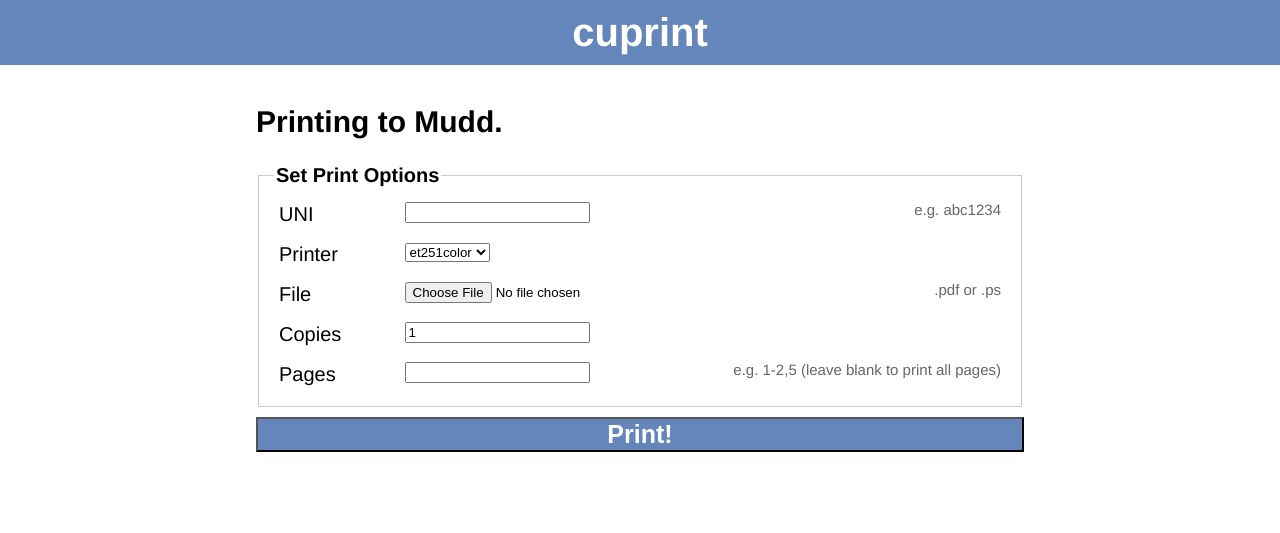
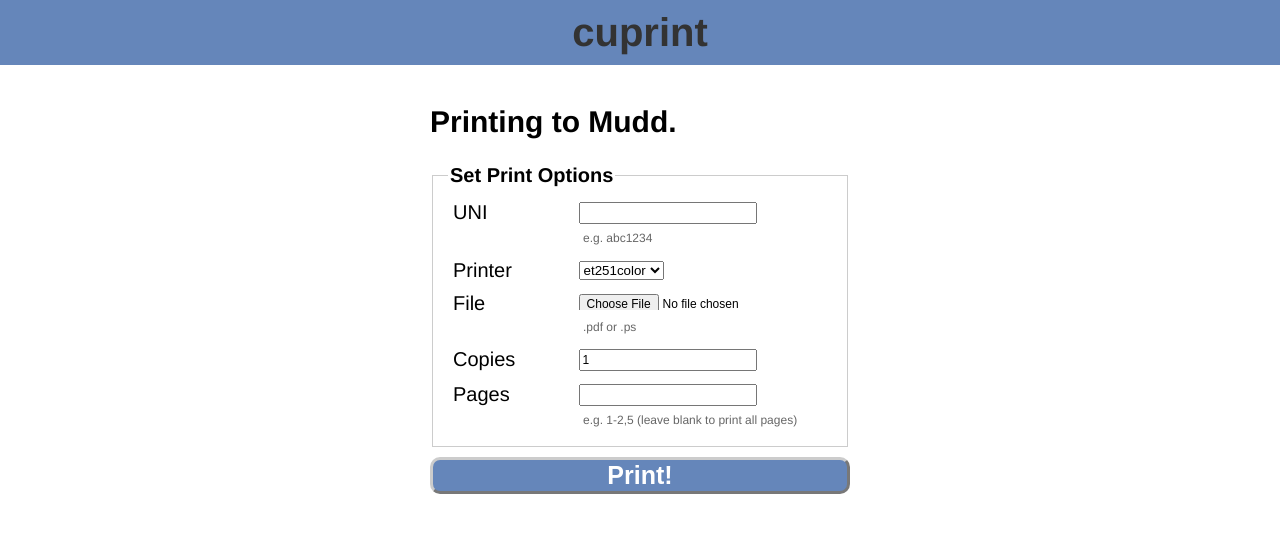
Before and after one commit to adi-archive/cuprint, a Flask app: page /mudd/print in a window 1280 px wide. Shown: the top 533 px of the page. Run offline with Flask 2, Linux system fonts and the light colour scheme; parts of the project's set-up code (start-up, migrations or seed data) failed here and were passed over.

Commit message:
Some CSS tweaks.

```diff
--- a/static/main.css
+++ b/static/main.css
@@ -1,5 +1,5 @@
 html {
-    font-family: Helvetica, Arial, sans-serif;
+  font-family: "Myriad Pro", Helvetica, Arial, sans-serif;
   font-size: 20px;
 }
 
@@ -8,17 +8,18 @@
 }
 
 body div {
-    width: 60%;
+  width: 400px;
   margin: 0 auto;
+}
+
+body#printer div {
+  width: 420px;
 }
 
 h1 {
   color: #fff;
   background-color: #6586BA;
   margin: 0 0 1em 0;
-    display: block;
-    width: 100%;
-    padding: .25em 0;
   text-align: center;
 }
 
@@ -26,7 +27,7 @@
   margin-top: 1em;
 }
 
-ul {
+#buildings ul {
   list-style-type: none;
   -webkit-column-count: 2;
   -moz-column-count: 2;
@@ -36,19 +37,35 @@
   margin-left: -.5em;
 }
 
-li {
-    padding: .5em 0;
+#buildings li {
+  width: 200px;
+  height: 2.1em;
 }
+
 
 a, a:visited {
   color: #333;
   text-decoration: none;
   padding: .5em;
+  width: 200px;
+  display: block;
 }
 
 a:hover {
   color: #fff;
   background-color: #6586BA;
+}
+
+h1 a, h1 a:visited {
+  color: #fff;
+  display: block;
+  width: 100%;
+  padding: .25em 0;
+}
+
+h1 a:hover {
+  color: #333;
+  background-color: none;
 }
 
 /* Form styles based on
@@ -66,8 +83,9 @@
 
 form.printform label {
   display: inline-block;
-  line-height: 1.5;
+  line-height: 1.0;
   vertical-align: top;
+  padding-top: 3px;
 }
 
 form.printform fieldset ol {
@@ -110,17 +128,34 @@
   margin-left: 123px; /* Width plus 3 (html space) */
 }
 
+form.printform input {
+  height: 16px;
+  font-size: 12px;
+  width: 170px;
+}
+
 form.printform button {
   width: 100%;
   font-size: 1.25em;
   font-weight: bold;
   color: #fff;
   background-color: #6586BA;
+  border: 3px solid #ccc;
+  border-style: outset;
+  -moz-border-radius:     10px;
+  -webkit-border-radius:  10px;
+  border-radius:          10px;
+}
+
+form.printform button:active {
+  background-color: #666;
+  border: 3px solid #ccc;
+  border-style: inset;
 }
 
 form.printform small {
-    line-height: 1.5;
-    float: right;
+  margin: 0 0 0 130px;
   color: #666;
-    font-size: .75em;
+  font-size: .6em;
+  width: 250px;
 }
--- a/templates/base.html
+++ b/templates/base.html
@@ -7,8 +7,8 @@
     <link href="/static/main.css" rel="stylesheet" type="text/css"/>
     {% endblock %}
   </head>
-  <body>
-  <h1>cuprint</h1>
+  <body id="{% block pageid %}{% endblock %}">
+  <h1><a href="/">cuprint</a></h1>
   <div>
   {% block body %}
   {% endblock %}
--- a/templates/buildings.html
+++ b/templates/buildings.html
@@ -1,5 +1,5 @@
 {% extends "base.html" %}
-
+{% block pageid %}buildings{% endblock %}
 {% block body %}
 	<h2>Choose a building.</h2>
     <ul id="buildings">
--- a/templates/printers.html
+++ b/templates/printers.html
@@ -1,5 +1,5 @@
 {% extends "base.html" %}
-
+{% block pageid %}printer{% endblock %}
 {% block body %}
 	<h2>Printing to {{building|unslugify}}.</h2>
 	<form action="../print" method="post" enctype="multipart/form-data" class="printform">
@@ -9,6 +9,7 @@
 			<li>
 				<label for="uni">UNI</label>
 				<input type="text" id="uni" name="uni"/>
+				<br />
 				<small>e.g. abc1234</small>
 			</li>
 			<li>
@@ -22,6 +23,7 @@
 			<li>
 				<label for="document">File</label>
 				<input type="file" id="document" name="document"/>
+				<br />
 				<small>.pdf or .ps</small>
 			</li>
 			<li>
@@ -31,10 +33,11 @@
 			<li>
 				<label for="page-ranges">Pages</label>
 				<input type="text" id="page-ranges" name="page-ranges" />
+				<br />
 				<small>e.g. 1-2,5 (leave blank to print all pages)</small>
 			</li>
 		</ol>
 	</fieldset>
-	<button type="submit" value="Print!">Print!</button>
+	<button type="submit">Print!</button>
 	</form>
 {% endblock %}
```
Lines whose indentation alone changed are shown as unchanged.
